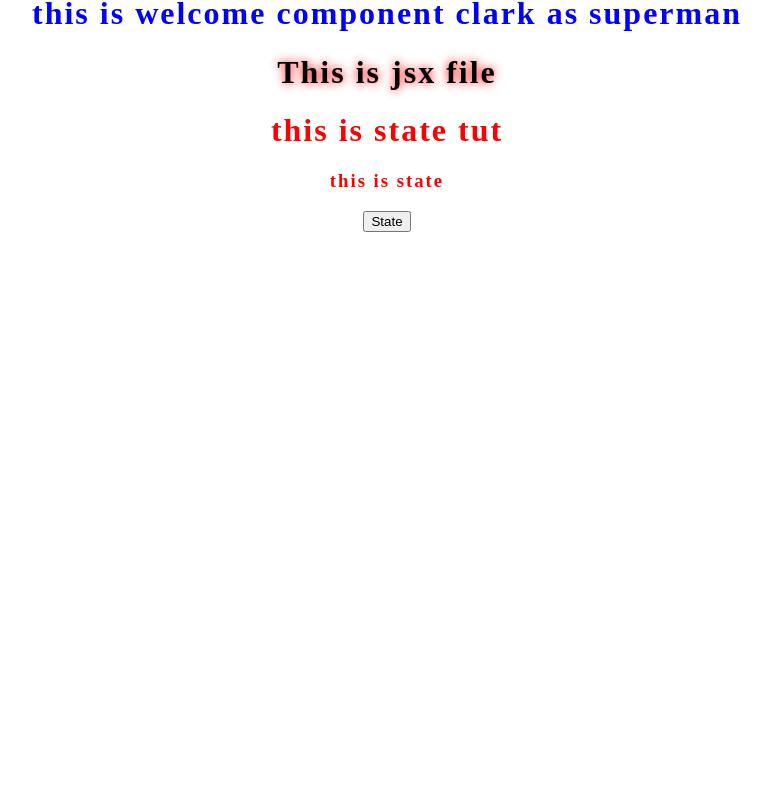
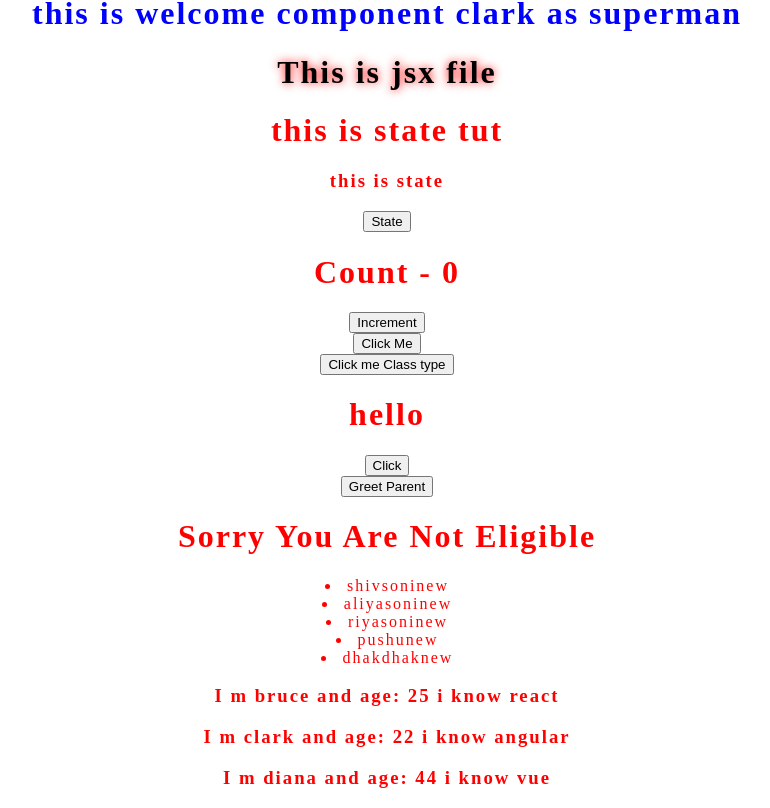
Before and after one commit to Shiv392/React-JS, a React (Create React App) app in the folder hello_world/: page / in a window 1280 px wide. Shown: the part 342-1150 px from the top of the page, without its empty margins (253-1023 px from the left). Before the commit the page ends 800 px from the top, so only its background shows below. Built offline with nearby package versions, Linux system fonts and the light colour scheme.

Commit message:
Added List Rendering

```diff
--- a/hello_world/src/App.js
+++ b/hello_world/src/App.js
@@ -4,6 +4,13 @@ import Greet from './components/Greet.js';
 import Welcome from './components/Welcome';
 import Hello from './components/hello';
 import Message from './components/message.js'
+import Counter from './components/counter.js';
+import Funtionclick from './components/function_click.js';
+import Classclick from './components/class_click';
+import EventBind from './components/eventbind.js';
+import ParentComp from './components/parentcomp.js';
+import UserGreeting from './components/UserGreeting';
+import NameList from './components/NameList';
 
 function App() {
   return (
@@ -17,6 +24,13 @@ function App() {
       <Welcome name="clark" hero="superman"></Welcome>
       <Hello></Hello>
       <Message></Message>
+      <Counter></Counter>
+      <Funtionclick></Funtionclick>
+      <Classclick></Classclick>
+      <EventBind></EventBind>
+      <ParentComp></ParentComp>
+      <UserGreeting name='shivsoni'></UserGreeting>
+      <NameList></NameList>
     </div>
   );
 }
--- a/hello_world/src/components/Greet.js
+++ b/hello_world/src/components/Greet.js
@@ -4,10 +4,11 @@ import React from 'react';
 //     return <h1>this is first component : shivsoni</h1>
 // }
 let Greet=(props)=>{
-    console.log(props);
+    // console.log(props);
+    const {name,role}=props;
     return (
         <div>
-    <h1>This Is First Component : Hello {props.name} as {props.role}</h1>
+    <h1>This Is First Component : Hello {name} as {role}</h1>
     {props.children}
 
         </div>
--- /dev/null
+++ b/hello_world/src/components/NameList.js
@@ -0,0 +1,28 @@
+import React from 'react';
+import Person from './person';
+
+function NameList() {
+    const name=['shivsoni','aliyasoni','riyasoni','pushu','dhakdhak'];
+    const person=[
+        {
+            id:1,name:'bruce',age:25,skills:'react'
+        },{
+            id:2,name:'clark',age:22,skills:'angular'
+        },{
+            id:3,name:'diana',age:44,skills:'vue'
+        }
+    ]
+    const personlist=person.map(person=><Person person={person}></Person>)
+  return (
+    <div>
+    {
+        name.map(name=><li>{name+'new'}</li>)
+    }
+    {
+        personlist
+    }
+    </div>
+  )
+}
+
+export default NameList
--- /dev/null
+++ b/hello_world/src/components/UserGreeting.js
@@ -0,0 +1,28 @@
+import React, { Component } from 'react'
+
+class UserGreeting extends Component {
+    constructor(props) {
+      super(props);
+      this.state={
+        isLoggedIn:false
+      }
+    }
+  render() {
+   if(this.state.isLoggedIn){
+    return(
+        <div>
+            <h1>Welcome {this.props.name}</h1>
+        </div>
+    )
+   }
+   else{
+    return(
+        <div>
+            <h1>Sorry You Are Not Eligible</h1>
+        </div>
+    )
+   }
+  }
+}
+
+export default UserGreeting
--- a/hello_world/src/components/Welcome.js
+++ b/hello_world/src/components/Welcome.js
@@ -2,8 +2,9 @@ import React,{Component}  from "react";
 
 class Welcome extends Component{
     render(){
+        const {name, hero}=this.props;
         return(
-            <h1 className="welcome">this is welcome component {this.props.name} as {this.props.hero}</h1>
+            <h1 className="welcome">this is welcome component {name} as {hero}</h1>
         )
     }
 }
--- /dev/null
+++ b/hello_world/src/components/childcomp.js
@@ -0,0 +1,11 @@
+import React from 'react'
+
+function childcomp(props) {
+  return (
+    <div>
+      <button onClick={()=>{props.greetHandler('child text')}}>Greet Parent</button>
+    </div>
+  )
+}
+
+export default childcomp
--- /dev/null
+++ b/hello_world/src/components/class_click.js
@@ -0,0 +1,20 @@
+import React, { Component } from 'react'
+
+ class class_click extends Component {
+    constructor(props) {
+      super(props)
+      this.clickhandler = this.clickhandler.bind(this)
+    }
+    clickhandler() {
+      alert('this is class type click event')
+    }
+  render() {
+    return (
+      <div>
+        <button onClick={this.clickhandler}>Click me Class type</button>
+      </div>
+    )
+  }
+}
+
+export default class_click
--- /dev/null
+++ b/hello_world/src/components/counter.js
@@ -0,0 +1,29 @@
+import React, { Component } from 'react'
+
+
+
+export class counter extends Component {
+    constructor() {
+        super()
+        this.state = {
+            count: 0
+        }
+
+    }
+    increment() {
+        this.setState({  //setstate() is asynchrous
+            count: this.state.count + 1
+        }, () => { console.log(`callback value` + this.state.count); })
+        console.log(this.state.count);  //this wil exicute first
+    }
+    render() {
+        return (
+            <div>
+                <h1>Count - {this.state.count}</h1>
+                <button onClick={() => this.increment()}>Increment</button>
+            </div>
+        )
+    }
+}
+
+export default counter;
--- /dev/null
+++ b/hello_world/src/components/eventbind.js
@@ -0,0 +1,29 @@
+import React, { Component } from 'react'
+
+ class eventbind extends Component {
+    constructor(){
+        super();
+        this.state = {
+          message: 'hello'
+        }
+        this.change = this.change.bind(this);
+    }
+    change(){
+        this.setState({
+            message:'byy'
+        })
+        console.log(this);
+    }
+  render() {
+    return (
+      <div>
+        <h1>{this.state.message}</h1>
+
+        {/* using professional way */}
+        <button onClick={()=>{this.change()}}>Click</button>
+      </div>
+    )
+  }
+}
+
+export default eventbind;
--- /dev/null
+++ b/hello_world/src/components/function_click.js
@@ -0,0 +1,14 @@
+import React from 'react'
+
+function function_click() {
+    function function_click(){
+        alert('this is click event')
+    }
+  return (
+    <div>
+     <button onClick={function_click}>Click Me</button>
+    </div>
+  )
+}
+
+export default function_click
--- /dev/null
+++ b/hello_world/src/components/parentcomp.js
@@ -0,0 +1,25 @@
+import React, { Component } from 'react';
+import Childcomp from './childcomp.js'
+
+class parentcomp extends Component {
+    constructor(props){
+        super(props);
+        this.state={
+            parentname:'parent'
+        }
+        this.greetParent=this.greetParent.bind(this);
+    }
+   greetParent(child){
+    alert(`Hello ${this.state.parentname} ${child}`)
+   }
+
+  render() {
+    return (
+      <div>
+        <Childcomp greetHandler={this.greetParent}></Childcomp>
+      </div>
+    )
+  }
+}
+
+export default parentcomp
--- /dev/null
+++ b/hello_world/src/components/person.js
@@ -0,0 +1,11 @@
+import React from 'react'
+
+function person({person}) {
+  return (
+    <div>
+      <h3>I m {person.name} and age: {person.age} i know {person.skills}</h3>
+    </div>
+  )
+}
+
+export default person
```
